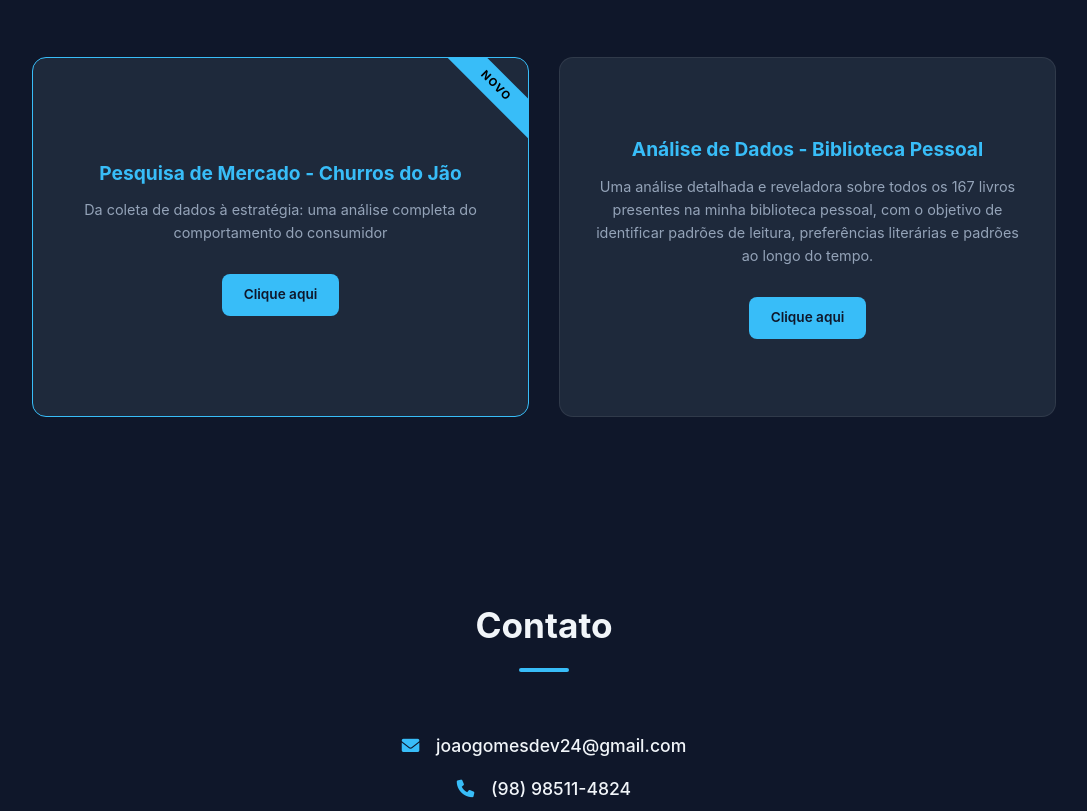
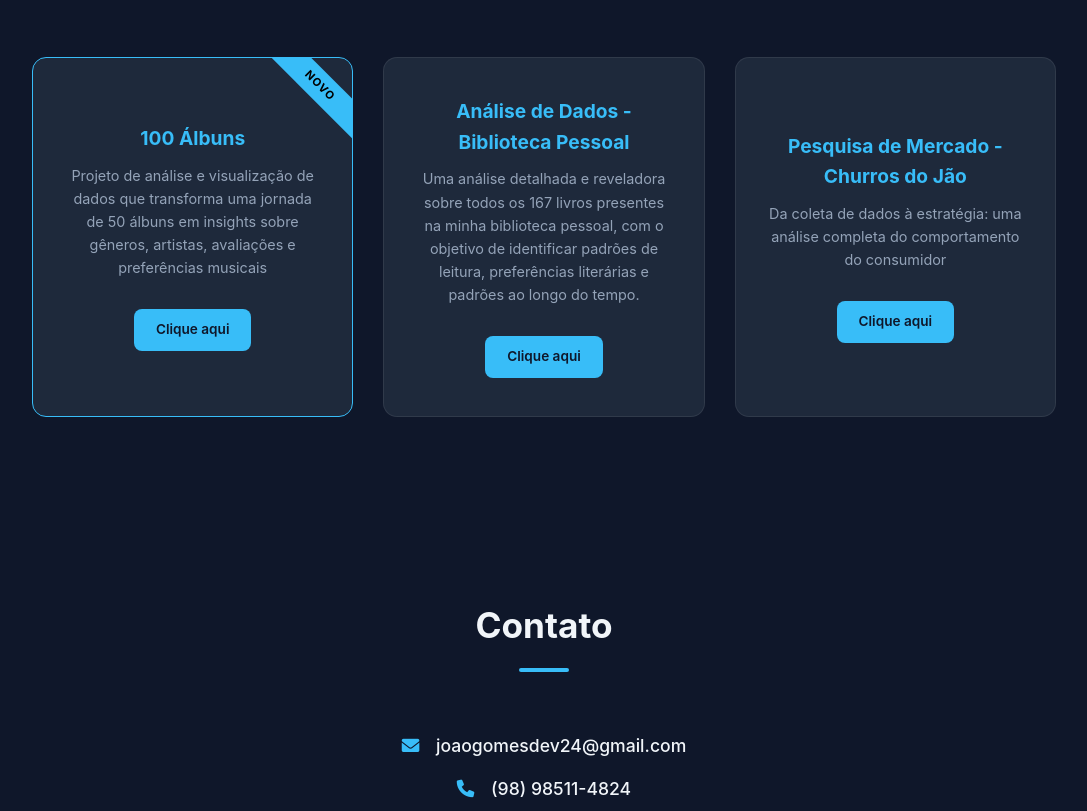
Before and after one commit to joaogomesdev/portfolio, a plain HTML site: page index.html in a window 1280 px wide. Shown: the part 3757-4568 px from the top of the page, without its empty margins (96-1183 px from the left). Drawn offline with Linux system fonts and the light colour scheme.

Commit message:
novo projeto

```diff
--- a/index.html
+++ b/index.html
@@ -200,9 +200,9 @@
             Para não exibir o selo, remova a classe: real-project
         -->
         <div class="project-card real-project">
-            <h3>Pesquisa de Mercado - Churros do Jão</h3>
-            <p>Da coleta de dados à estratégia: uma análise completa do comportamento do consumidor</p>
-            <a href="https://drive.google.com/drive/folders/1-1bFag0uSa20CWbkqlldPtzmbObQ_IQn?usp=sharing" class="btn-project">Clique aqui</a>
+            <h3>100 Álbuns</h3>
+            <p>Projeto de análise e visualização de dados que transforma uma jornada de 50 álbuns em insights sobre gêneros, artistas, avaliações e preferências musicais</p>
+            <a href="https://drive.google.com/drive/folders/11yA9uf8Ryn9FGWOtx5if5ItBOBWoj02q?usp=sharing" class="btn-project">Clique aqui</a>
         </div>
 
         <!-- Exemplo de card SEM o selo "NOVO": remova a classe "real-project" -->
@@ -210,6 +210,13 @@
             <h3>Análise de Dados - Biblioteca Pessoal</h3>
             <p>Uma análise detalhada e reveladora sobre todos os 167 livros presentes na minha biblioteca pessoal, com o objetivo de identificar padrões de leitura, preferências literárias e padrões ao longo do tempo.</p>
             <a href="https://drive.google.com/drive/folders/1EEN7nxVG33XcSwaHLD_IE48l-ggSNRt_?usp=drive_link" class="btn-project">Clique aqui</a>
+        </div>
+
+        <!-- Exemplo de card SEM o selo "NOVO": remova a classe "real-project" -->
+        <div class="project-card">
+            <h3>Pesquisa de Mercado - Churros do Jão</h3>
+            <p>Da coleta de dados à estratégia: uma análise completa do comportamento do consumidor</p>
+            <a href="https://drive.google.com/drive/folders/1-1bFag0uSa20CWbkqlldPtzmbObQ_IQn?usp=sharing" class="btn-project">Clique aqui</a>
         </div>
 
     </div>
```
